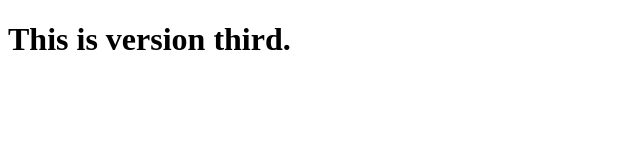
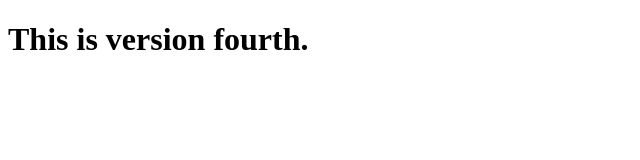
Before and after one commit to maheshyenare123/learngit, a plain HTML site: page index.html in a window 1280 px wide. Shown: the full height of the page, 0-640 px from the left. Drawn offline with Linux system fonts and the light colour scheme.

Commit message:
fourth commit.

```diff
--- a/index.html
+++ b/index.html
@@ -6,6 +6,6 @@
     <title>Document</title>
 </head>
 <body>
-    <h1>This is version third.</h1>
+    <h1>This is version fourth.</h1>
 </body>
 </html>
```
